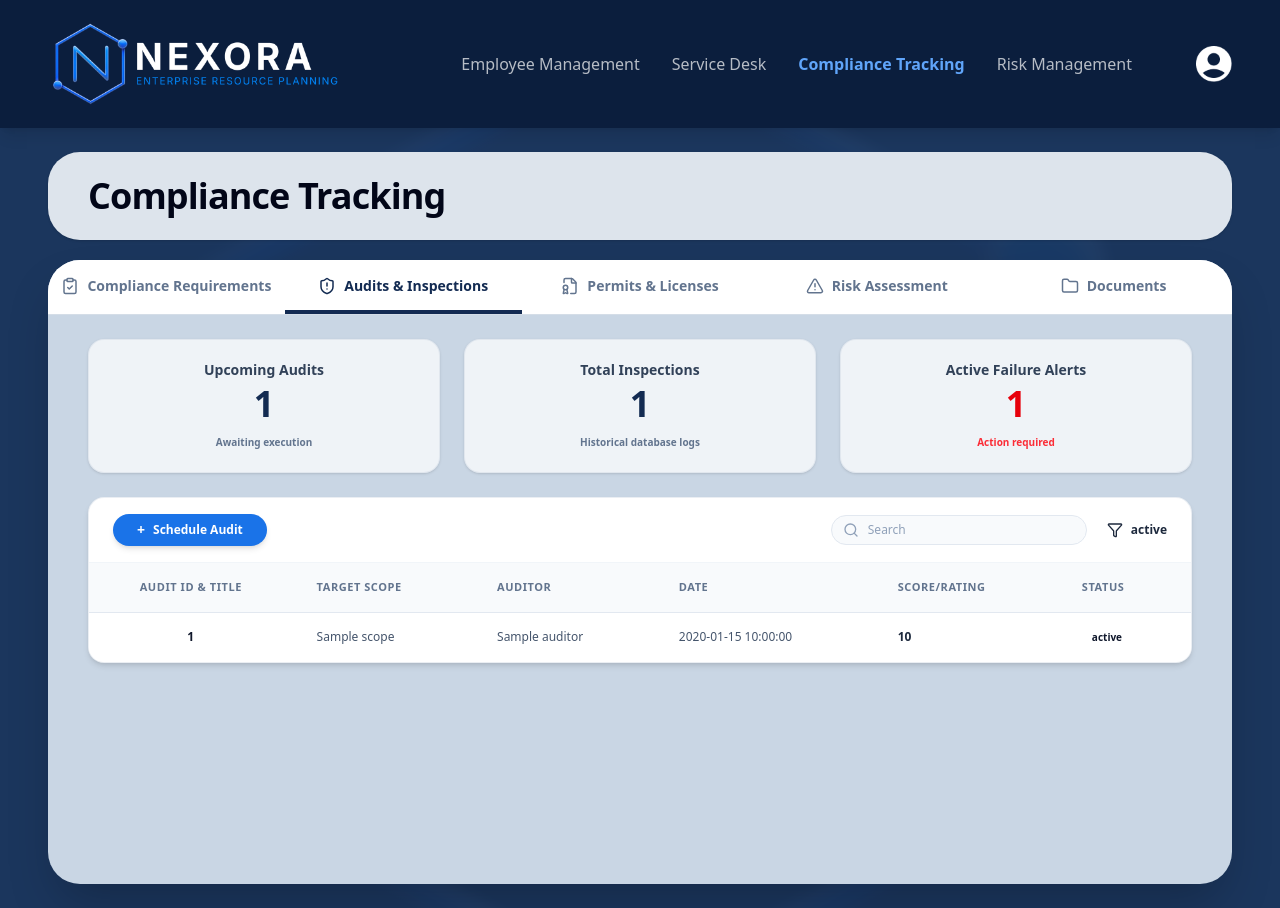
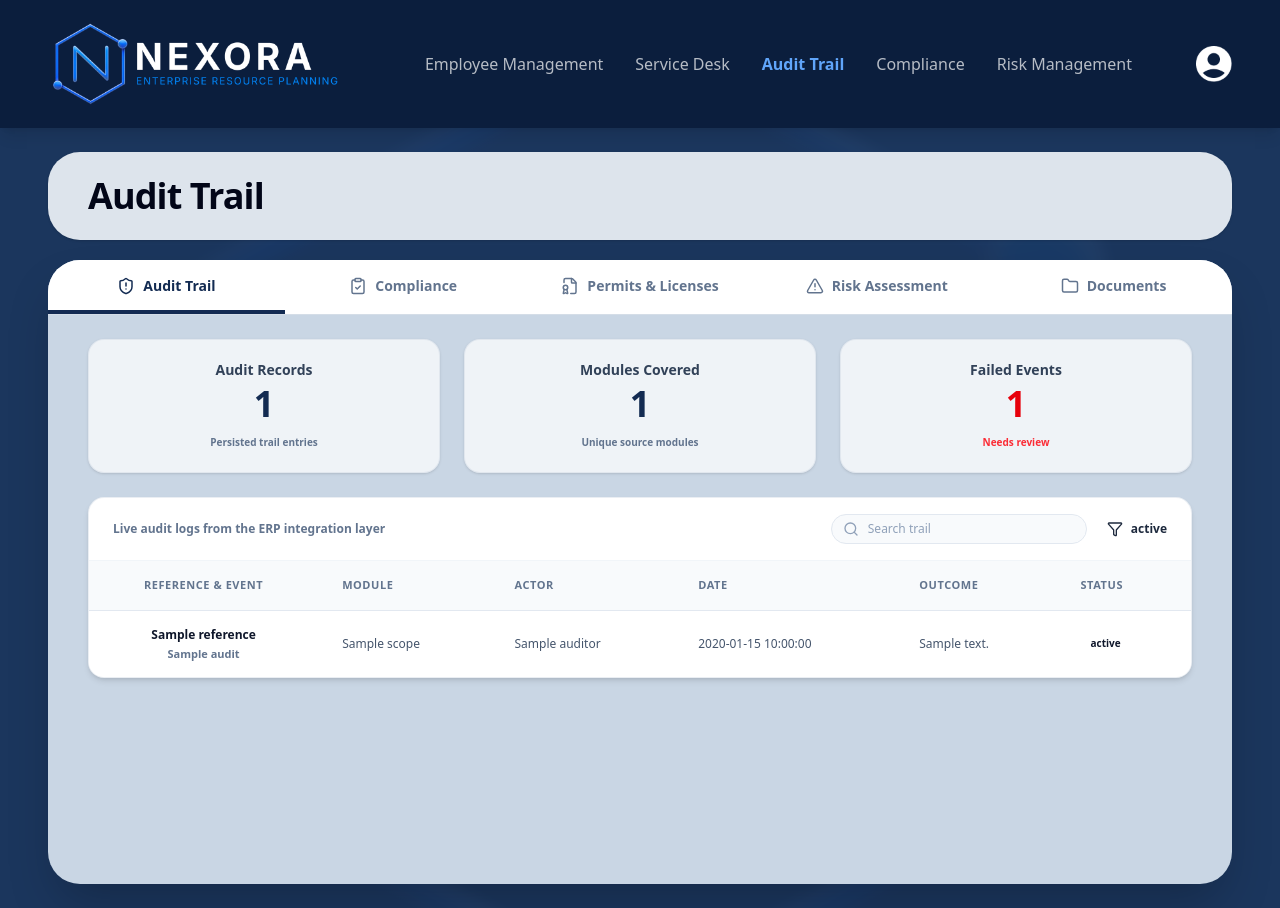
Before and after one commit to risdoncvsu/itsm, a Laravel app: template resources/views/audit.blade.php in a window 1280 px wide. Run offline with Laravel 12, Linux system fonts and the light colour scheme; the template is opened without the code that fills it: most values are stand-ins (such as "Sample title", 1, 10 or a date in 2020); style sheets or scripts are compiled from the project's sources.

Commit message:
Fix for orderf

```diff
--- a/Modules/OrderFulfillment/app/Http/Controllers/OrderController.php
+++ b/Modules/OrderFulfillment/app/Http/Controllers/OrderController.php
@@ -30,6 +30,7 @@ class OrderController extends Controller
         $orders       = Order::with('items')->orderByDesc('created_at')->get();
         $ordersReceivedToday  = Order::where('status', 'NEW')->count();
         $inPacking    = Order::where('status', 'PACKING')->count();
+        $inPackingCount = $inPacking;
         $shippedToday = Order::where('status', 'SHIPPED')->count();
         $delivered    = Order::where('status', 'DELIVERED')->count();
         $total        = Order::count();
@@ -65,7 +66,7 @@ class OrderController extends Controller
             });
 
         return view('order-fulfillment::order', compact(
-            'orders', 'ordersReceivedToday', 'inPacking', 'shippedToday', 'onTimeRate', 'recentActivity'
+            'orders', 'ordersReceivedToday', 'inPacking', 'inPackingCount', 'shippedToday', 'onTimeRate', 'recentActivity'
         ));
     }
 
--- a/Modules/OrderFulfillment/app/Http/Controllers/ReturnController.php
+++ b/Modules/OrderFulfillment/app/Http/Controllers/ReturnController.php
@@ -1,8 +1,9 @@
 <?php
 
-namespace App\Http\Controllers;
+namespace Modules\OrderFulfillment\Http\Controllers;
 
-use Modules\App\Models\ReturnItem;
+use App\Models\ReturnItem;
+use Illuminate\Support\Facades\View;
 
 class ReturnController extends Controller
 {
--- a/Modules/OrderFulfillment/app/Http/Controllers/ShippingController.php
+++ b/Modules/OrderFulfillment/app/Http/Controllers/ShippingController.php
@@ -9,7 +9,7 @@ use Modules\OrderFulfillment\Models\Shipment;
 use Modules\OrderFulfillment\Models\DeliveryMan;
 use Modules\OrderFulfillment\Models\ReturnItem;
 use Modules\OrderFulfillment\App\Helpers\OrderStatus;
-use Modules\OrderFulfillment\Models\OrderItem;
+use App\Models\OrderItem;
 use Illuminate\Support\Str;
 
 class ShippingController extends Controller
--- a/Modules/OrderFulfillment/routes/web.php
+++ b/Modules/OrderFulfillment/routes/web.php
@@ -6,6 +6,7 @@ use Modules\OrderFulfillment\Http\Controllers\DashboardController;
 use Modules\OrderFulfillment\Http\Controllers\OrderController;
 use Modules\OrderFulfillment\Http\Controllers\PackingController;
 use Modules\OrderFulfillment\Http\Controllers\ShippingController;
+use Modules\OrderFulfillment\Http\Controllers\ReturnController;
 use Modules\OrderFulfillment\Http\Controllers\MaterialRequestController;
 
 // Protected order-fulfillment routes
@@ -26,7 +27,7 @@ Route::prefix('order-fulfillment')->name('order-fulfillment.')->middleware('orde
 
     Route::post('/material-requests', [MaterialRequestController::class, 'store'])->name('material-requests.store');
 
-    Route::view('/returns', 'order-fulfillment::return')->name('return');
+    Route::get('/returns', [ReturnController::class, 'index'])->name('return');
 
     Route::post('/logout', function () {
         Auth::logout();
--- a/app/Http/Controllers/ComplianceController.php
+++ b/app/Http/Controllers/ComplianceController.php
@@ -72,6 +72,6 @@ class ComplianceController extends Controller
         session(['compliance_items' => $currentItems]);
 
         return redirect()->route('client.itsm.compliance')
-                         ->with('success', 'Compliance requirement added successfully!');
+                         ->with('success', 'Reference item added successfully!');
     }
 }
--- a/bootstrap/providers.php
+++ b/bootstrap/providers.php
@@ -1,6 +1,13 @@
 <?php
 
 use App\Providers\AppServiceProvider;
+use Modules\Inventory\Providers\InventoryServiceProvider;
+use Modules\Procurement\Providers\ProcurementServiceProvider;
+use Modules\OrderFulfillment\Providers\OrderFulfillmentServiceProvider;
+use Modules\Ecommerce\Providers\EcommerceServiceProvider;
+use Modules\Manufacturing\Providers\ManufacturingServiceProvider;
+use Modules\Finance\Providers\FinanceServiceProvider;
+use Modules\BusinessIntelligence\Providers\BusinessIntelligenceServiceProvider;
 
 // Composer rebuilds the module namespace during deployment. This fallback
 // keeps local CLI commands usable before that rebuild.
@@ -40,4 +47,11 @@ require_once __DIR__.'/../Modules/BusinessIntelligence/app/Providers/BusinessInt
 
 return [
     AppServiceProvider::class,
+    InventoryServiceProvider::class,
+    ProcurementServiceProvider::class,
+    OrderFulfillmentServiceProvider::class,
+    EcommerceServiceProvider::class,
+    ManufacturingServiceProvider::class,
+    FinanceServiceProvider::class,
+    BusinessIntelligenceServiceProvider::class,
 ];
--- a/resources/views/audit.blade.php
+++ b/resources/views/audit.blade.php
@@ -3,7 +3,7 @@
 <head>
     <meta charset="UTF-8">
     <meta name="viewport" content="width=device-width, initial-scale=1.0">
-    <title>Nexora | Compliance Tracking - Audits</title>
+    <title>Nexora | Audit Trail</title>
     <link class="icon" type="image/x-icon" href="{{ asset('images/nexora-icon.ico') }}">
     @vite(['resources/css/app.css', 'resources/js/app.js'])
     <script src="https://unpkg.com/lucide@latest"></script>
@@ -12,11 +12,11 @@
     <div class="flex min-h-screen flex-col">
         <x-itsm-header
             :home-route="route('client.itsm.employees')"
-            active="compliance"
+            active="audit"
             :nav-items="[
                 ['label' => 'Employee Management', 'route' => route('client.itsm.employees'), 'key' => 'employees'],
                 ['label' => 'Service Desk', 'route' => route('client.itsm.service-desk'), 'key' => 'service-desk'],
-                ['label' => 'Compliance Tracking', 'route' => route('client.itsm.compliance'), 'key' => 'compliance'],
+                ['label' => 'Compliance', 'route' => route('client.itsm.compliance'), 'key' => 'compliance'],
                 ['label' => 'Risk Management', 'route' => route('client.itsm.risk'), 'key' => 'risk'],
             ]"
         />
@@ -27,9 +27,9 @@
 
             <section class="relative z-10 mx-auto w-full max-w-[1760px] space-y-5">
 
-                <!-- Compliance Tracking Header (Sleek, Wide Banner) -->
+                <!-- Audit Trail Header (Sleek, Wide Banner) -->
                 <div class="rounded-[2rem] bg-[#DDE4EC] px-10 py-6 text-slate-950 shadow-sm">
-                    <h1 class="text-4xl font-bold tracking-tight">Compliance Tracking</h1>
+                    <h1 class="text-4xl font-bold tracking-tight">Audit Trail</h1>
                 </div>
 
                 <!-- Main Content Workspace Console -->
@@ -37,11 +37,11 @@
 
                     <!-- Subtabs Bar (Navigation links) -->
                     <div class="flex w-full border-b border-slate-300/80 bg-white pt-4 text-sm font-semibold text-slate-500">
+                        <a href="{{ route('client.itsm.audit') }}" class="flex flex-1 items-center justify-center gap-2 border-b-4 border-[#132B52] pb-3.5 text-[#132B52]">
+                            <i data-lucide="shield-alert" class="h-4.5 w-4.5"></i> Audit Trail
+                        </a>
                         <a href="{{ route('client.itsm.compliance') }}" class="flex flex-1 items-center justify-center gap-2 border-b-4 border-transparent pb-3.5 hover:text-slate-800 transition">
-                            <i data-lucide="clipboard-check" class="h-4.5 w-4.5"></i> Compliance Requirements
-                        </a>
-                        <a href="{{ route('client.itsm.audit') }}" class="flex flex-1 items-center justify-center gap-2 border-b-4 border-[#132B52] pb-3.5 text-[#132B52]">
-                            <i data-lucide="shield-alert" class="h-4.5 w-4.5"></i> Audits & Inspections
+                            <i data-lucide="clipboard-check" class="h-4.5 w-4.5"></i> Compliance
                         </a>
                         <a href="{{ route('client.itsm.permit') }}" class="flex flex-1 items-center justify-center gap-2 border-b-4 border-transparent pb-3.5 hover:border-slate-300 hover:text-slate-800 transition">
                             <i data-lucide="file-badge" class="h-4.5 w-4.5"></i> Permits & Licenses
@@ -61,21 +61,21 @@
                         <div class="grid grid-cols-1 md:grid-cols-3 gap-6">
                             <!-- Metric 1 -->
                             <div class="rounded-2xl border border-slate-300/40 bg-white/70 p-5 text-center shadow-sm">
-                                <span class="block text-sm font-bold text-slate-700">Upcoming Audits</span>
-                                <span class="block text-4xl font-extrabold text-[#132B52] my-1">{{ $upcomingCount }}</span>
-                                <span class="text-[10px] font-semibold text-slate-500">Awaiting execution</span>
+                                <span class="block text-sm font-bold text-slate-700">Audit Records</span>
+                                <span class="block text-4xl font-extrabold text-[#132B52] my-1">{{ $totalRecords }}</span>
+                                <span class="text-[10px] font-semibold text-slate-500">Persisted trail entries</span>
                             </div>
                             <!-- Metric 2 -->
                             <div class="rounded-2xl border border-slate-300/40 bg-white/70 p-5 text-center shadow-sm">
-                                <span class="block text-sm font-bold text-slate-700">Total Inspections</span>
-                                <span class="block text-4xl font-extrabold text-[#132B52] my-1">{{ $totalInspections }}</span>
-                                <span class="text-[10px] font-semibold text-slate-500">Historical database logs</span>
+                                <span class="block text-sm font-bold text-slate-700">Modules Covered</span>
+                                <span class="block text-4xl font-extrabold text-[#132B52] my-1">{{ $moduleCount }}</span>
+                                <span class="text-[10px] font-semibold text-slate-500">Unique source modules</span>
                             </div>
                             <!-- Metric 3 -->
                             <div class="rounded-2xl border border-slate-300/40 bg-white/70 p-5 text-center shadow-sm">
-                                <span class="block text-sm font-bold text-slate-700">Active Failure Alerts</span>
+                                <span class="block text-sm font-bold text-slate-700">Failed Events</span>
                                 <span class="block text-4xl font-extrabold text-red-600 my-1">{{ $failedCount }}</span>
-                                <span class="text-[10px] font-semibold text-red-500 font-medium">Action required</span>
+                                <span class="text-[10px] font-semibold text-red-500 font-medium">Needs review</span>
                             </div>
                         </div>
 
@@ -85,9 +85,7 @@
                             <!-- Control Panel Strip Inside Content Area -->
                             <div class="flex flex-col sm:flex-row sm:items-center justify-between gap-4 px-6 py-4 border-b border-slate-100">
                                 <!-- Action Trigger -->
-                                <button onclick="toggleScheduleModal(true)" class="inline-flex items-center justify-center gap-2 rounded-full bg-[#1A73E8] px-6 py-2 text-xs font-bold text-white shadow-md hover:bg-blue-700 transition">
-                                    <span class="text-sm leading-none">+</span> Schedule Audit
-                                </button>
+                                <div class="text-xs font-semibold text-slate-500">Live audit logs from the ERP integration layer</div>
 
                                 <div class="flex items-center gap-5">
                                     <!-- Search Input Form -->
@@ -98,7 +96,7 @@
                                         <span class="absolute inset-y-0 left-3 flex items-center text-slate-400">
                                             <i data-lucide="search" class="h-4 w-4"></i>
                                         </span>
-                                        <input type="text" name="search" value="{{ request('search') }}" placeholder="Search" class="w-64 rounded-full border border-slate-200 bg-slate-50 py-1.5 pl-9 pr-4 text-xs text-slate-800 placeholder-slate-400 focus:bg-white focus:outline-none focus:ring-1 focus:ring-blue-500" />
+                                        <input type="text" name="search" value="{{ request('search') }}" placeholder="Search trail" class="w-64 rounded-full border border-slate-200 bg-slate-50 py-1.5 pl-9 pr-4 text-xs text-slate-800 placeholder-slate-400 focus:bg-white focus:outline-none focus:ring-1 focus:ring-blue-500" />
                                     </form>
 
                                     <!-- Filter Tool with Dropdown Overlay -->
@@ -112,7 +110,6 @@
                                         <div id="filterDropdown" class="hidden absolute right-0 mt-2 w-40 rounded-xl bg-white shadow-xl border border-slate-100 z-50 overflow-hidden">
                                             <div class="py-1 text-slate-700 text-xs">
                                                 <a href="{{ route('client.itsm.audit', ['status' => 'All', 'search' => request('search')]) }}" class="block px-4 py-2.5 hover:bg-slate-50 transition {{ $currentStatus === 'All' ? 'bg-slate-100 font-bold' : '' }}">All</a>
-                                                <a href="{{ route('client.itsm.audit', ['status' => 'Scheduled', 'search' => request('search')]) }}" class="block px-4 py-2.5 hover:bg-slate-50 transition {{ $currentStatus === 'Scheduled' ? 'bg-slate-100 font-bold' : '' }}">Scheduled</a>
                                                 <a href="{{ route('client.itsm.audit', ['status' => 'Completed', 'search' => request('search')]) }}" class="block px-4 py-2.5 hover:bg-slate-50 transition {{ $currentStatus === 'Completed' ? 'bg-slate-100 font-bold' : '' }}">Completed</a>
                                                 <a href="{{ route('client.itsm.audit', ['status' => 'Failed', 'search' => request('search')]) }}" class="block px-4 py-2.5 hover:bg-slate-50 transition {{ $currentStatus === 'Failed' ? 'bg-slate-100 font-bold' : '' }}">Failed</a>
                                             </div>
@@ -126,22 +123,25 @@
                                 <table class="w-full text-left border-collapse">
                                     <thead>
                                         <tr class="bg-slate-50 text-[11px] font-extrabold uppercase tracking-wider text-slate-500 border-b border-slate-200">
-                                            <th class="px-6 py-4 font-semibold text-center">Audit ID & Title</th>
-                                            <th class="px-6 py-4 font-semibold">Target Scope</th>
-                                            <th class="px-6 py-4 font-semibold">Auditor</th>
+                                            <th class="px-6 py-4 font-semibold text-center">Reference & Event</th>
+                                            <th class="px-6 py-4 font-semibold">Module</th>
+                                            <th class="px-6 py-4 font-semibold">Actor</th>
                                             <th class="px-6 py-4 font-semibold">Date</th>
-                                            <th class="px-6 py-4 font-semibold">Score/Rating</th>
+                                            <th class="px-6 py-4 font-semibold">Outcome</th>
                                             <th class="px-6 py-4 font-semibold">Status</th>
                                         </tr>
                                     </thead>
                                     <tbody class="divide-y divide-slate-100 text-xs">
                                         @forelse($audits as $audit)
                                             <tr class="bg-white hover:bg-slate-50/50 transition">
-                                                <td class="px-6 py-4 font-bold text-slate-900 text-center">{{ $audit['id'] }}</td>
+                                                <td class="px-6 py-4 text-center">
+                                                    <div class="font-bold text-slate-900">{{ $audit['reference'] }}</div>
+                                                    <div class="mt-1 text-[11px] font-semibold text-slate-500">{{ $audit['title'] }}</div>
+                                                </td>
                                                 <td class="px-6 py-4 text-slate-600">{{ $audit['scope'] }}</td>
                                                 <td class="px-6 py-4 text-slate-600">{{ $audit['auditor'] }}</td>
                                                 <td class="px-6 py-4 text-slate-600">{{ $audit['date'] }}</td>
-                                                <td class="px-6 py-4 {{ str_contains($audit['score'], 'Fail') ? 'font-semibold text-red-600' : ($audit['score'] !== '—' ? 'font-semibold text-slate-800' : 'text-slate-600') }}">{{ $audit['score'] }}</td>
+                                                <td class="px-6 py-4 text-slate-600">{{ $audit['summary'] }}</td>
                                                 <td class="px-6 py-4">
                                                     <span class="inline-block rounded-full px-2.5 py-0.5 text-[10px] font-bold {{ $audit['status_class'] }}">
                                                         {{ $audit['status'] }}
@@ -151,7 +151,7 @@
                                         @empty
                                             <tr class="bg-white">
                                                 <td colspan="6" class="px-6 py-10 text-center text-slate-400 font-medium">
-                                                    No audits matching the filters were found.
+                                                    No audit trail entries matching the filters were found.
                                                 </td>
                                             </tr>
                                         @endforelse
@@ -164,43 +164,6 @@
                 </div>
             </section>
         </main>
-    </div>
-
-    <!-- Dynamic Schedule Audit Modal Overlay -->
-    <div id="scheduleModal" class="hidden fixed inset-0 bg-slate-950/40 backdrop-blur-sm flex items-center justify-center z-50 transition-opacity">
-        <div class="bg-white rounded-3xl w-full max-w-md p-6 shadow-2xl text-slate-900 border border-slate-100 space-y-4">
-            <div class="flex items-center justify-between border-b border-slate-100 pb-3">
-                <h3 class="text-lg font-bold text-[#132B52]">Schedule New Audit</h3>
-                <button onclick="toggleScheduleModal(false)" class="text-slate-400 hover:text-slate-600 transition">
-                    <i data-lucide="x" class="h-5 w-5"></i>
-                </button>
-            </div>
-
-            <form action="{{ route('client.itsm.audit') }}" method="POST" class="space-y-4 text-xs font-semibold text-slate-700">
-                @csrf
-                <div class="space-y-1.5">
-                    <label class="block">Audit Title</label>
-                    <input type="text" name="title" required placeholder="e.g. ISO 27001 Readiness" class="w-full rounded-xl border border-slate-200 bg-slate-50 px-3 py-2 text-slate-800 placeholder-slate-400 focus:bg-white focus:outline-none focus:ring-1 focus:ring-blue-500" />
-                </div>
-                <div class="space-y-1.5">
-                    <label class="block">Target Scope</label>
-                    <input type="text" name="scope" required placeholder="e.g. IT & Infrastructure" class="w-full rounded-xl border border-slate-200 bg-slate-50 px-3 py-2 text-slate-800 placeholder-slate-400 focus:bg-white focus:outline-none focus:ring-1 focus:ring-blue-500" />
-                </div>
-                <div class="space-y-1.5">
-                    <label class="block">Auditor Name</label>
-                    <input type="text" name="auditor" required placeholder="e.g. Sarah Jenkins" class="w-full rounded-xl border border-slate-200 bg-slate-50 px-3 py-2 text-slate-800 placeholder-slate-400 focus:bg-white focus:outline-none focus:ring-1 focus:ring-blue-500" />
-                </div>
-                <div class="space-y-1.5">
-                    <label class="block">Target Date</label>
-                    <input type="date" name="date" required class="w-full rounded-xl border border-slate-200 bg-slate-50 px-3 py-2 text-slate-800 focus:bg-white focus:outline-none focus:ring-1 focus:ring-blue-500" />
-                </div>
-
-                <div class="flex items-center justify-end gap-3 pt-2 border-t border-slate-100">
-                    <button type="button" onclick="toggleScheduleModal(false)" class="rounded-full bg-slate-100 px-5 py-2 hover:bg-slate-200 transition text-slate-700 font-bold">Cancel</button>
-                    <button type="submit" class="rounded-full bg-[#1A73E8] px-5 py-2 text-white shadow-md hover:bg-blue-700 transition font-bold">Schedule</button>
-                </div>
-            </form>
-        </div>
     </div>
 
     <script>
@@ -220,15 +183,6 @@
             }
         });
 
-        // Control functionality for Modal popup layer
-        function toggleScheduleModal(show) {
-            const modal = document.getElementById('scheduleModal');
-            if (show) {
-                modal.classList.remove('hidden');
-            } else {
-                modal.classList.add('hidden');
-            }
-        }
     </script>
 </body>
 </html>
--- a/resources/views/components/itsm-header.blade.php
+++ b/resources/views/components/itsm-header.blade.php
@@ -3,6 +3,32 @@
     'navItems' => [],
     'active' => null,
 ])
+
+@php
+    $navItems = collect($navItems)
+        ->map(function (array $item): array {
+            if (($item['key'] ?? null) === 'compliance') {
+                $item['label'] = 'Compliance';
+            }
+
+            return $item;
+        })
+        ->values();
+
+    if ($navItems->contains(fn (array $item): bool => ($item['key'] ?? null) === 'compliance') && ! $navItems->contains(fn (array $item): bool => ($item['key'] ?? null) === 'audit')) {
+        $auditItem = [
+            'label' => 'Audit Trail',
+            'route' => route('client.itsm.audit'),
+            'key' => 'audit',
+        ];
+
+        $complianceIndex = $navItems->search(fn (array $item): bool => ($item['key'] ?? null) === 'compliance');
+
+        $navItems = $complianceIndex === false
+            ? $navItems->push($auditItem)
+            : $navItems->slice(0, $complianceIndex)->merge([$auditItem])->merge($navItems->slice($complianceIndex))->values();
+    }
+@endphp
 
 <header class="flex h-32 items-center justify-between bg-[#0B1E3D] pl-4 pr-12 shadow-lg">
     <a href="{{ $homeRoute }}" class="block h-24 transition hover:scale-[1.02]">
```
Also changed, not shown: Modules/OrderFulfillment/resources/views/order.blade.php (+1 -6 lines), Modules/OrderFulfillment/resources/views/return.blade.php (+0 -10 lines), app/Http/Controllers/AuditController.php (+82 -42 lines), resources/views/compliance.blade.php (+18 -18 lines). Lines whose indentation alone changed are shown as unchanged.
